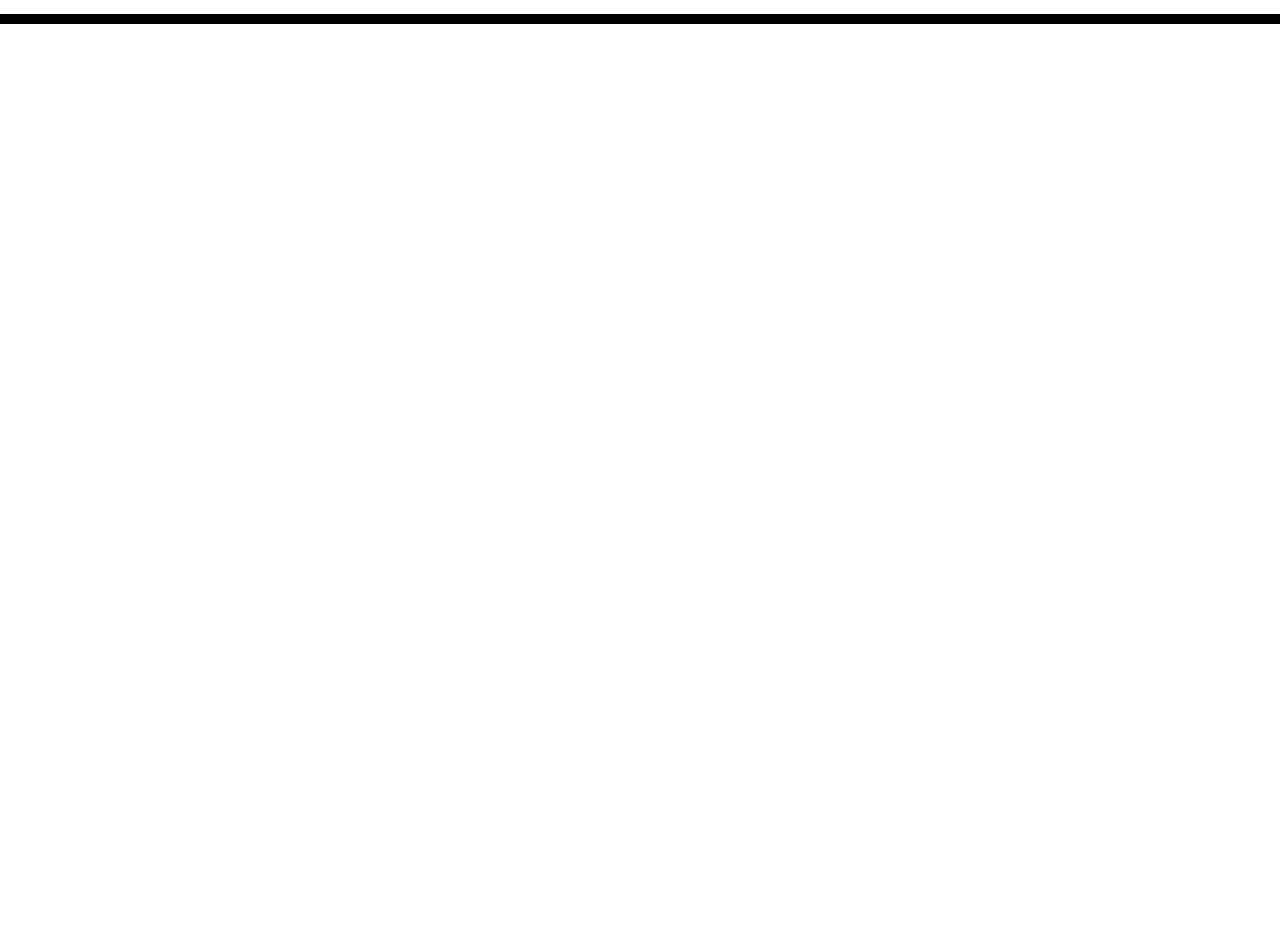
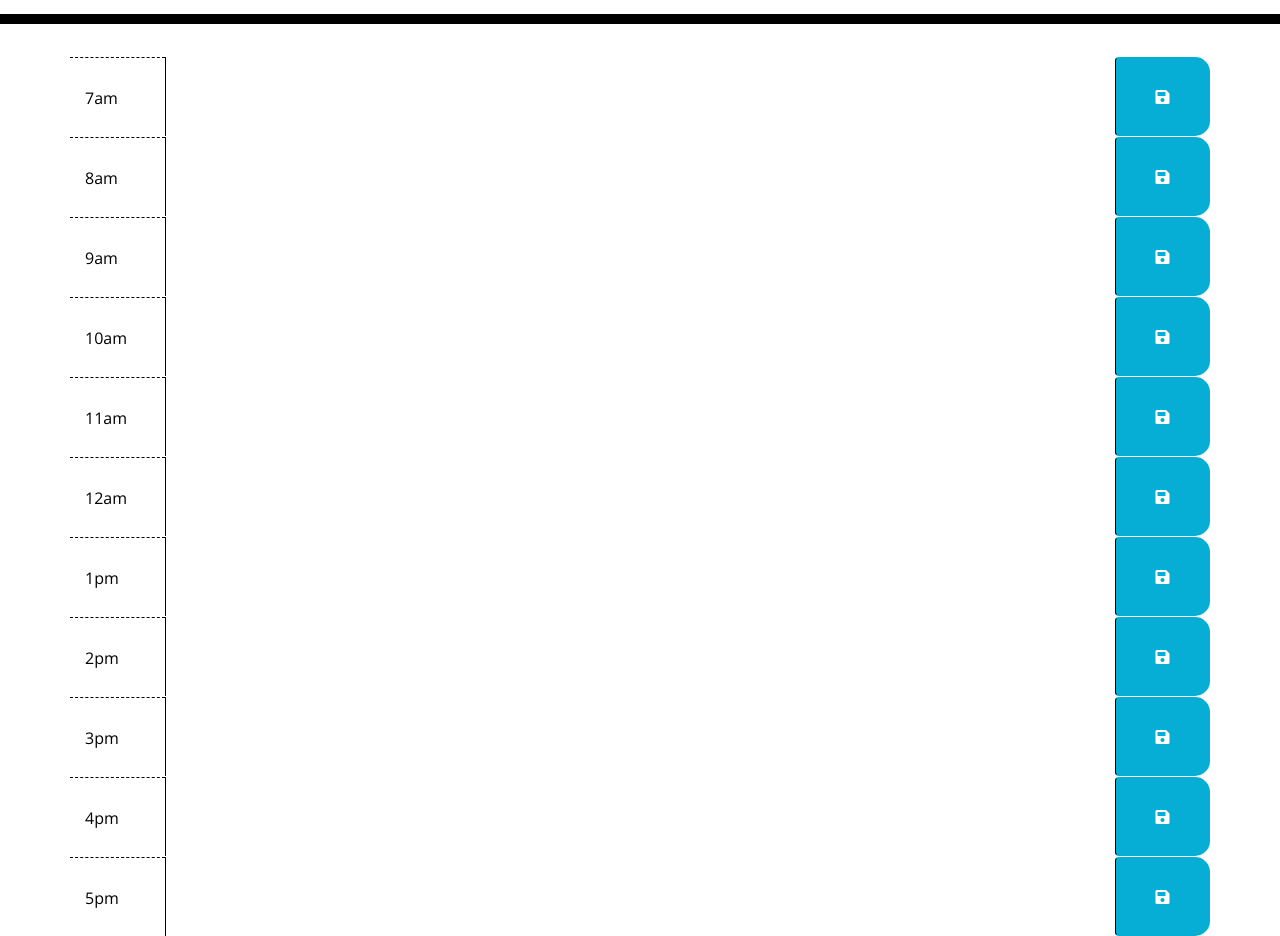
Before and after one commit to banjosquash/workday-scheduler, a plain HTML site: page index.html in a window 1280 px wide. Shown: the part 280-1216 px from the top of the page. Before the commit the page ends 800 px from the top, so only its background shows below. Drawn offline with nearby package versions, Linux system fonts and the light colour scheme.

Commit message:
added time slots in html

```diff
--- a/index.html
+++ b/index.html
@@ -30,6 +30,105 @@
     </header>
     <div class="container">
       <!-- Timeblocks go here -->
+      <div id="hour7" class="row block">
+        <div class="col-md-1 hour">
+          7am
+        </div>
+        <textarea class="col-md-10 description">
+        </textarea>
+        <button class="btn saveBtn col-md-1"><i class="fas fa-save"></i></button>
+      </div>
+
+      <div id="hour8" class="row block">
+        <div class="col-md-1 hour">
+          8am
+        </div>
+        <textarea class="col-md-10 description">
+        </textarea>
+        <button class="btn saveBtn col-md-1"><i class="fas fa-save"></i></button>
+      </div>
+
+      <div id="hour9" class="row block">
+        <div class="col-md-1 hour">
+          9am
+        </div>
+        <textarea class="col-md-10 description">
+        </textarea>
+        <button class="btn saveBtn col-md-1"><i class="fas fa-save"></i></button>
+      </div>
+
+      <div id="hour10" class="row block">
+        <div class="col-md-1 hour">
+          10am
+        </div>
+        <textarea class="col-md-10 description">
+        </textarea>
+        <button class="btn saveBtn col-md-1"><i class="fas fa-save"></i></button>
+      </div>
+
+      <div id="hour11" class="row block">
+        <div class="col-md-1 hour">
+          11am
+        </div>
+        <textarea class="col-md-10 description">
+        </textarea>
+        <button class="btn saveBtn col-md-1"><i class="fas fa-save"></i></button>
+      </div>
+
+      <div id="hour12" class="row block">
+        <div class="col-md-1 hour">
+          12am
+        </div>
+        <textarea class="col-md-10 description">
+        </textarea>
+        <button class="btn saveBtn col-md-1"><i class="fas fa-save"></i></button>
+      </div>
+
+      <div id="hour13" class="row block">
+        <div class="col-md-1 hour">
+          1pm
+        </div>
+        <textarea class="col-md-10 description">
+        </textarea>
+        <button class="btn saveBtn col-md-1"><i class="fas fa-save"></i></button>
+      </div>
+
+      <div id="hour14" class="row block">
+        <div class="col-md-1 hour">
+          2pm
+        </div>
+        <textarea class="col-md-10 description">
+        </textarea>
+        <button class="btn saveBtn col-md-1"><i class="fas fa-save"></i></button>
+      </div>
+
+      <div id="hour15" class="row block">
+        <div class="col-md-1 hour">
+          3pm
+        </div>
+        <textarea class="col-md-10 description">
+        </textarea>
+        <button class="btn saveBtn col-md-1"><i class="fas fa-save"></i></button>
+      </div>
+
+      <div id="hour16" class="row block">
+        <div class="col-md-1 hour">
+          4pm
+        </div>
+        <textarea class="col-md-10 description">
+        </textarea>
+        <button class="btn saveBtn col-md-1"><i class="fas fa-save"></i></button>
+      </div>
+
+      <div id="hour17" class="row block">
+        <div class="col-md-1 hour">
+          5pm
+        </div>
+        <textarea class="col-md-10 description">
+        </textarea>
+        <button class="btn saveBtn col-md-1"><i class="fas fa-save"></i></button>
+      </div>
+
     </div>
 
     <script src="https://code.jquery.com/jquery-3.4.1.min.js"></script>
```
